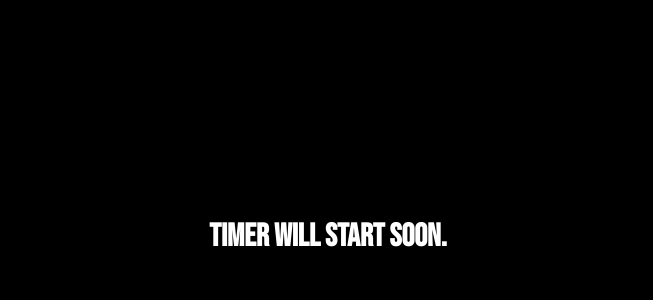
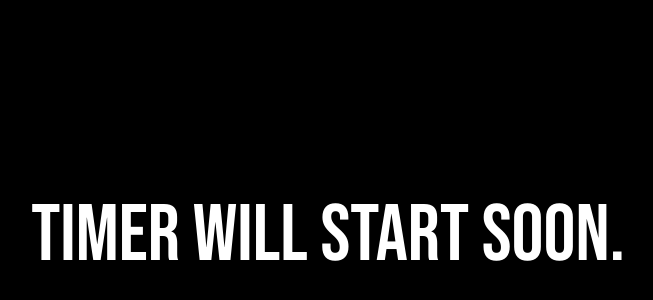
Before and after one commit to 0xameerkhan/self-timer, a React (Vite) app: page / in a window 1280 px wide. Shown: the part 164-464 px from the top of the page, without its empty margins (312-965 px from the left). Built offline with nearby package versions, Linux system fonts and the light colour scheme.

Commit message:
Update App.jsx

```diff
--- a/src/App.jsx
+++ b/src/App.jsx
@@ -33,7 +33,7 @@ const App = () => {
   return (
     <div className="app">
 {/*       <p>{diffDays} DAYS</p> */}
-  <h1>timer will start soon.</h1>
+  <p>timer will start soon.</p>
 {/*       {showConfetti && (
      <Confetti width={dimensions.width} height={dimensions.height} />
       )} */}
```
